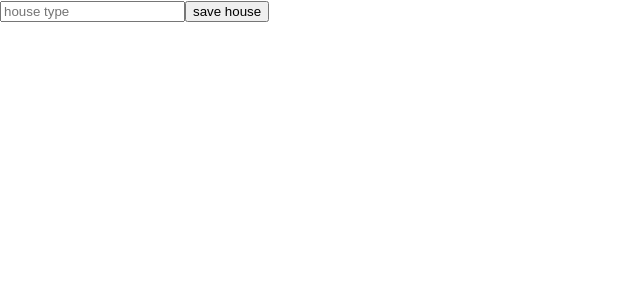
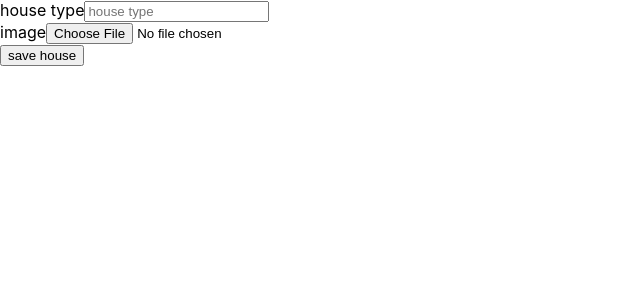
Before and after one commit to Alzubair98/ozyapi, a React (Create React App) app: page /dashboard in a window 1280 px wide. Shown: the top 300 px of the page, without its empty margins (0-640 px from the left). Built offline with nearby package versions, Linux system fonts and the light colour scheme; the HTML template or start-up script is replaced by a standard one.

Commit message:
add the ability to upload one image

```diff
--- a/src/App.js
+++ b/src/App.js
@@ -4,7 +4,9 @@ import Main from "./component/main/main";
 import Preferencess from "./component/preferences/preferences";
 import Home from "./component/Home/Home";
 import Dashboard from "./component/dashboard/Dashboard";
-import React, { useState, useEffect } from "react";
+import React, { useState, useEffect, createContext } from "react";
+
+export const AppContext = createContext(null);
 
 function App() {
   const [user, setUser] = useState({
@@ -51,7 +53,11 @@ function App() {
     sessionStorage.setItem("user_id", JSON.stringify(data));
   };
 
+  // for image
+  const [image, setImage] = useState(AppContext);
+
   return (
+    <AppContext.Provider value={{ image, setImage }}>
       <div className="App">
         <BrowserRouter>
           <Routes>
@@ -71,6 +77,7 @@ function App() {
           </Routes>
         </BrowserRouter>
       </div>
+    </AppContext.Provider>
   );
 }
 
--- a/src/component/dashboard/Dashboard.jsx
+++ b/src/component/dashboard/Dashboard.jsx
@@ -1,55 +1,50 @@
-import React, { useState } from "react";
+import React, { useContext, useState } from "react";
 import axios from "axios";
+import { AppContext } from "../../App";
 
 import "./Dashboard.css";
 
 function Dashboard() {
-  const [house, setHouse] = useState({
-    house_type: "",
-    postingErrors: "",
-  });
+  const { image, setImage } = useContext(AppContext);
 
   const handleChange = (event) => {
-    const { name, value } = event.target;
-    setHouse((prevValue) => ({
-      ...prevValue,
-      [name]: value,
-    }));
+    event.preventDefault();
+    const data = new FormData();
+
+    data.append("house[house_type]", event.target.house_type.value);
+    data.append("house[image]", event.target.house_image.files[0]);
+    handleSubmit(data);
   };
 
-  const handleSubmit = (event) => {
+  const handleSubmit = (data) => {
     axios
-      .post(
-        "http://127.0.0.1:3001/houses",
-        {
-          house: {
-            house_type: house.house_type,
-          },
-        },
-        { withCredentials: true }
-      )
+      .post("http://127.0.0.1:3001/houses", data, { withCredentials: true })
       .then((response) => {
         if (response) {
           console.log("house status", response);
+
+          // setImage(data.image_url)
         }
       })
       .catch((error) => {
         console.log("house error", error);
       });
-    event.preventDefault();
   };
 
   return (
     <div>
-      <form onSubmit={handleSubmit}>
+      <form onSubmit={(e) => handleChange(e)}>
+        <label htmlFor="house type">house type</label>
         <input
           type="text"
           name="house_type"
           placeholder="house type"
-          value={house.house_type}
-          onChange={handleChange}
           required
         />
+        <br />
+        <label htmlFor="house type">image</label>
+        <input type="file" name="house_image" required />
+        <br />
 
         <button type="submit"> save house</button>
       </form>
```
Lines whose indentation alone changed are shown as unchanged.
